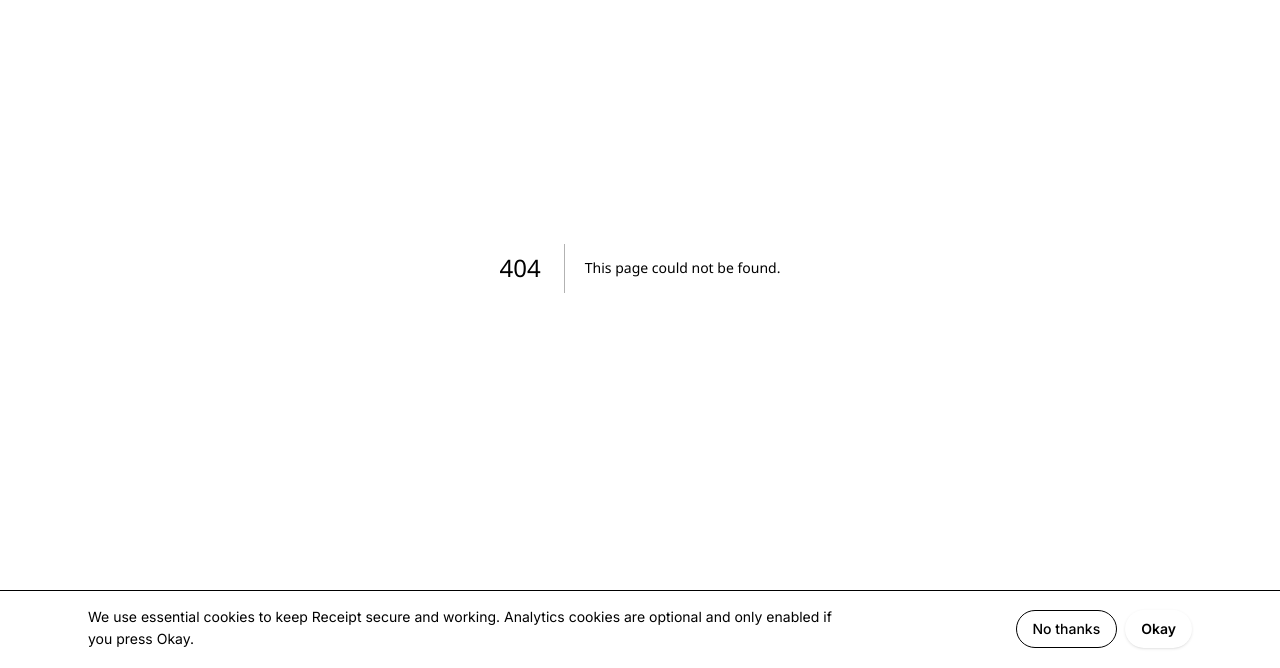
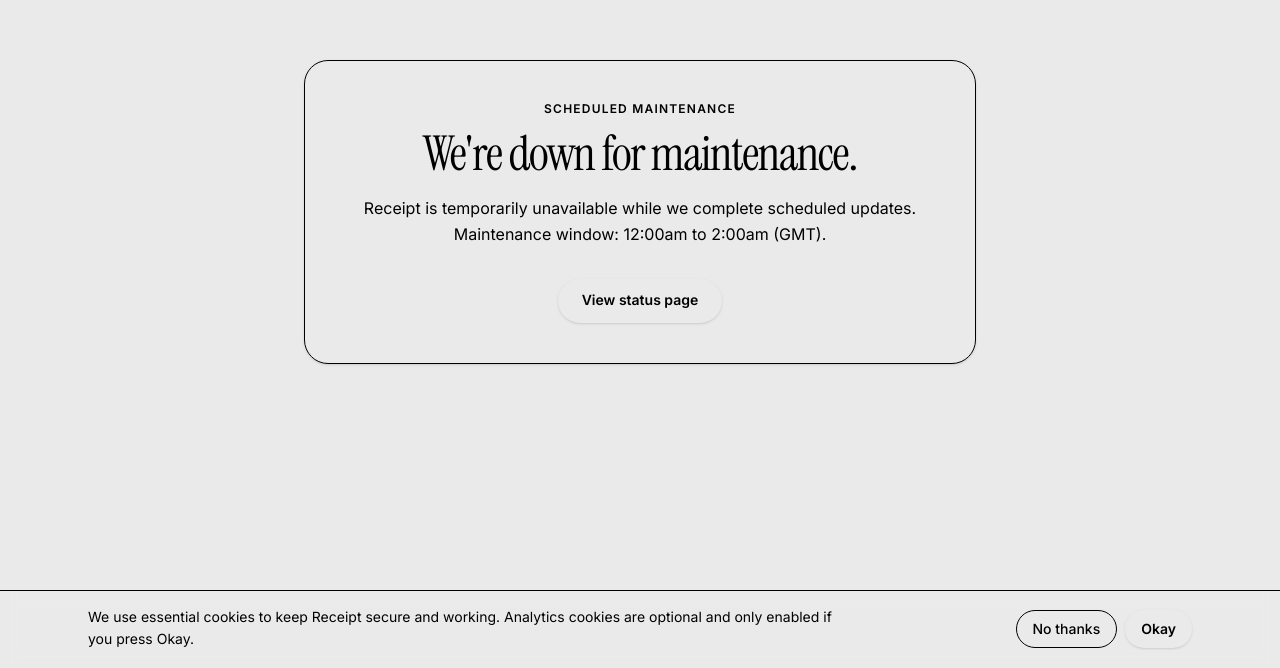
Before and after one commit to LRARE-Holdings/tango, a Next.js app: page /maintenance in a window 1280 px wide. Before the commit this address had no page. Shown: the part 132-800 px from the top of the page. Built offline with nearby package versions, Linux system fonts and the light colour scheme.

Commit message:
Add full-site maintenance gate

```diff
--- /dev/null
+++ b/src/app/maintenance/page.tsx
@@ -0,0 +1,26 @@
+export default function MaintenancePage() {
+  return (
+    <main className="min-h-screen bg-[var(--mk-bg)] px-6 py-16 text-[var(--mk-fg)]">
+      <section className="mx-auto flex min-h-[70vh] w-full max-w-2xl items-center justify-center">
+        <div className="w-full rounded-3xl border border-[var(--mk-border)] bg-[var(--mk-surface)] p-8 text-center shadow-sm sm:p-10">
+          <div className="text-xs font-semibold tracking-widest text-[var(--mk-muted)]">
+            SCHEDULED MAINTENANCE
+          </div>
+          <h1 className="marketing-hero mt-3 text-4xl sm:text-5xl">
+            We&apos;re down for maintenance.
+          </h1>
+          <p className="mx-auto mt-4 max-w-xl text-sm leading-relaxed text-[var(--mk-muted)] sm:text-base">
+            Receipt is temporarily unavailable while we complete scheduled
+            updates. Maintenance window: 12:00am to 2:00am (GMT).
+          </p>
+          <a
+            href="https://status.getreceipt.co"
+            className="mt-8 inline-flex items-center justify-center rounded-full marketing-cta-primary marketing-cta-primary-sans px-6 py-3 text-sm font-semibold shadow-sm"
+          >
+            View status page
+          </a>
+        </div>
+      </section>
+    </main>
+  );
+}
--- a/src/proxy.ts
+++ b/src/proxy.ts
@@ -6,8 +6,65 @@ import {
   isReceiptLaunchLive,
 } from "@/lib/launch-access";
 
+const MAINTENANCE_BYPASS_COOKIE = "receipt_maintenance_bypass";
+const MAINTENANCE_BYPASS_QUERY = "maintenance_bypass";
+
+function isMaintenanceMode() {
+  return process.env.MAINTENANCE_MODE === "1";
+}
+
+function isStaticAssetPath(pathname: string) {
+  if (pathname.startsWith("/_next/")) return true;
+  if (pathname === "/favicon.ico") return true;
+  if (pathname === "/robots.txt") return true;
+  if (pathname === "/sitemap.xml") return true;
+  return /\.[a-z0-9]+$/i.test(pathname);
+}
+
+function hasValidMaintenanceBypass(req: NextRequest) {
+  return req.cookies.get(MAINTENANCE_BYPASS_COOKIE)?.value === "1";
+}
+
+function hasValidMaintenanceBypassToken(req: NextRequest) {
+  const token = req.nextUrl.searchParams.get(MAINTENANCE_BYPASS_QUERY);
+  const expected = process.env.MAINTENANCE_BYPASS_TOKEN;
+  return Boolean(expected && token && token === expected);
+}
+
+function withMaintenanceBypassCookie(res: NextResponse) {
+  res.cookies.set({
+    name: MAINTENANCE_BYPASS_COOKIE,
+    value: "1",
+    httpOnly: true,
+    secure: process.env.NODE_ENV === "production",
+    sameSite: "lax",
+    path: "/",
+    maxAge: 60 * 60 * 4,
+  });
+  return res;
+}
+
 export async function proxy(req: NextRequest) {
   const pathname = req.nextUrl.pathname;
+
+  if (isMaintenanceMode()) {
+    if (isStaticAssetPath(pathname) || pathname.startsWith("/api/")) {
+      return NextResponse.next();
+    }
+
+    if (hasValidMaintenanceBypassToken(req)) {
+      const cleanUrl = req.nextUrl.clone();
+      cleanUrl.searchParams.delete(MAINTENANCE_BYPASS_QUERY);
+      return withMaintenanceBypassCookie(NextResponse.redirect(cleanUrl));
+    }
+
+    if (!hasValidMaintenanceBypass(req) && pathname !== "/maintenance") {
+      const maintenanceUrl = req.nextUrl.clone();
+      maintenanceUrl.pathname = "/maintenance";
+      maintenanceUrl.search = "";
+      return NextResponse.redirect(maintenanceUrl);
+    }
+  }
 
   if (!isReceiptLaunchLive() && (pathname === "/auth" || pathname === "/get-started")) {
     const hasLaunchAccess = req.cookies.get(RECEIPT_LAUNCH_UNLOCK_COOKIE)?.value === "1";
@@ -53,5 +110,7 @@ export async function proxy(req: NextRequest) {
 }
 
 export const config = {
-  matcher: ["/app/:path*", "/auth", "/get-started"],
+  matcher: [
+    "/((?!api|_next/static|_next/image|favicon.ico|robots.txt|sitemap.xml).*)",
+  ],
 };
```
